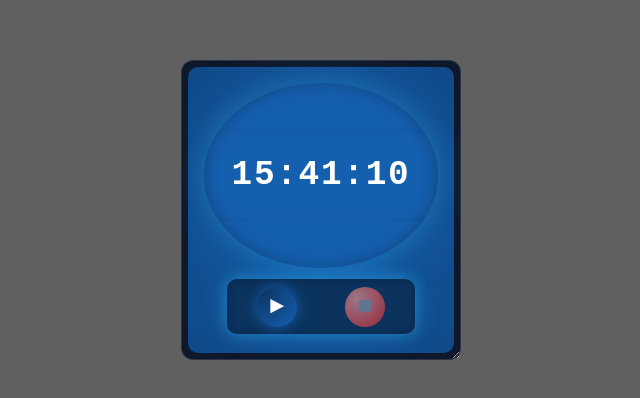
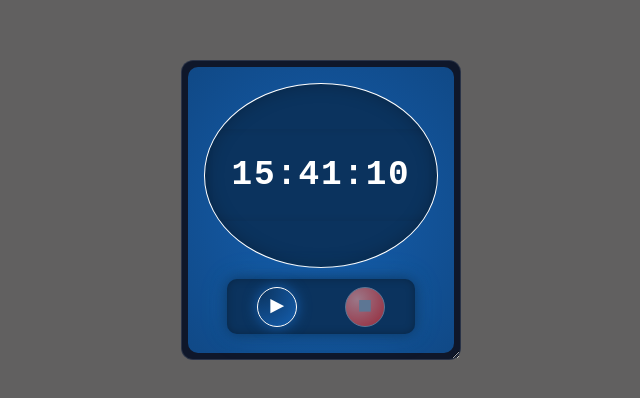
Before and after one commit to skettlewell3/WebComponent, a React (Vite) app: page / in a window 1280 px wide. Shown: the part 190-588 px from the top of the page, without its empty margins (319-959 px from the left). Built offline with nearby package versions, Linux system fonts and the light colour scheme.

Commit message:
feat: animation

```diff
--- a/index.html
+++ b/index.html
@@ -4,7 +4,7 @@
     <meta charset="UTF-8" />
     <link rel="icon" type="image/svg+xml" href="/vite.svg" />
     <meta name="viewport" content="width=device-width, initial-scale=1.0" />
-    <title>WebComponent: StopWatch</title>
+    <title>WebComponent: Stopwatch</title>
   </head>
   <body>
     <div id="root"></div>
--- a/src/App.css
+++ b/src/App.css
@@ -4,9 +4,7 @@
 
 :root {
   /* Base surfaces */
-  --bg-app: #0f172a;        /* slate-900 */
-  --bg-panel: #020617;      /* near-black */
-  --bg-display: #64748b;
+  --bg-app: #0f172a;
 
   /* Core blue surface */
   --bg-blue-1: #155faf;
@@ -17,17 +15,10 @@
   --glow-blue-mid: rgba(56,189,248,.45);
   --glow-blue-strong: rgba(56,189,248,.75);
 
-  /* Accent */
-  --accent: #38bdf8;        /* cyan-400 */
-  --accent-soft: rgba(56,189,248,.35);
-  --accent-strong: rgba(56,189,248,.6);
-
   /* Text */
   --text-primary: #020617;
-  --text-muted: #2037b9;    /* slate-500 */
 
   /* Status */
-  --play: rgb(51, 145, 51);
   --stop: rgb(245, 35, 35);
   --pause: rgb(209, 185, 49);
   --reset: #fff;
@@ -86,17 +77,14 @@
   block-size: min(100%, 100cqw);
 
   border-radius: 50%;
+  border: 1px solid white;
   overflow: hidden;
 
   display: flex;
   flex-direction: column;
 
   background-color: var(--bg-blue-2);
-  color: var(--text-primary);
-  box-shadow:
-    inset 0 0 18px rgba(0,0,0,.25),
-    0 0 25px var(--glow-blue-soft),
-    0 0 60px rgba(56,189,248,.15);
+  box-shadow: inset 0 0 18px rgba(0,0,0,.25);
 }
 
 .shrink {
@@ -115,7 +103,7 @@
   font-size: clamp(1.5rem, 5cqw, 8rem);
 }
 
-.shrink.bottom  .shrink.top {
+.shrink.bottom,  .shrink.top {
   transition: color 200ms ease, box-shadow 200ms ease;
 }
 
@@ -132,6 +120,10 @@
     inset 0 0 10px rgba(0,0,0,.1);
 }
 
+.display.standby .shrink.bottom {
+  color: #fff;
+}
+
 .display.running {
   background-color: var(--bg-blue-1);
   color: var(--text-primary)
@@ -144,14 +136,8 @@
   color: var(--bg-blue-2);
 }
 
+.display.paused .shrink.top,
 .display.paused .shrink.bottom {
-  background-color: var(--pause);
-  color: var(--bg-blue-2);
-  box-shadow:
-    inset 0 0 8px rgba(250,204,21,.35);
-}
-
-.display.paused .shrink.top {
   background-color: var(--pause);
   color: var(--bg-blue-2);
   box-shadow:
@@ -174,7 +160,7 @@
  background-color: var(--bg-blue-2);
  box-shadow:
     inset 0 0 8px rgba(0,0,0,.25),
-    0 0 15px var(--glow-blue-mid),
+    0 0 15px var(--bg-blue-2),
     0 0 30px rgba(56,189,248,.15);
 }
 
@@ -187,7 +173,6 @@
   .display {
     flex: 0 0 auto;
     width: auto;
-    /* max-width: 80%; */
   }
   .buttonPad {
     flex: 1 1 auto;
@@ -197,22 +182,16 @@
 }
 
 .button {
-  /* padding: 1em 1.2em; */
   height: clamp(2.5rem, 6cqw, 6rem);
   width: clamp(2.5rem, 6cqw, 6rem);
   font-size: clamp(1.5rem, 4cqw, 6rem);
 
   cursor: pointer;
   border-radius: 50%;
-  border: none;
+  border: 1px solid white;
 
   display: grid;
   place-items: center;
-
-  box-shadow:
-    inset 0 2px 4px rgba(255,255,255,.4),
-    inset 0 -6px 10px rgba(0,0,0,.35),
-    0 8px 18px rgba(0,0,0,.45);
 
   transition: transform .12s ease, box-shadow .12s ease;
 }
@@ -259,9 +238,41 @@
 }
 
 
-/* .tableContainer {
-  outline: 1px solid red;
-  height: 38%;
-  padding: 1em;
-  display: none;
-} */
+@keyframes glowPulse {
+  0% {
+    box-shadow:
+      inset 0 0 18px rgba(0,0,0,.25),
+      0 0 20px var(--pulse-mid),
+      0 0 45px var(--pulse-soft);
+  }
+
+  50% {
+    box-shadow:
+      inset 0 0 18px rgba(0,0,0,.25),
+      0 0 40px var(--pulse-mid),
+      0 0 90px var(--pulse-soft);
+  }
+
+  100% {
+    box-shadow:
+      inset 0 0 18px rgba(0,0,0,.25),
+      0 0 20px var(--pulse-mid),
+      0 0 45px var(--pulse-soft);
+  }
+}
+
+
+.display.running {
+  --pulse-mid: var(--glow-blue-mid);
+  --pulse-soft: var(--glow-blue-soft);
+}
+
+.display.paused {
+  --pulse-mid: rgba(250,204,21,.55);
+  --pulse-soft: rgba(250,204,21,.25);
+  border: none;
+}
+
+.display.running, .display.paused {
+  animation: glowPulse 2s ease-in-out infinite;
+}
--- a/src/components/watch/Display.jsx
+++ b/src/components/watch/Display.jsx
@@ -35,7 +35,7 @@ export default function Display({
     }
 
     return (
-        <div className={`display ${isPaused ? 'paused' : 'running'}`}>
+        <div className={`display ${isPaused ? 'paused' : isRunning ? 'running' : 'standby'}`}>
             <div className="shrink top">
                 {shrinkTop}
             </div>
```
